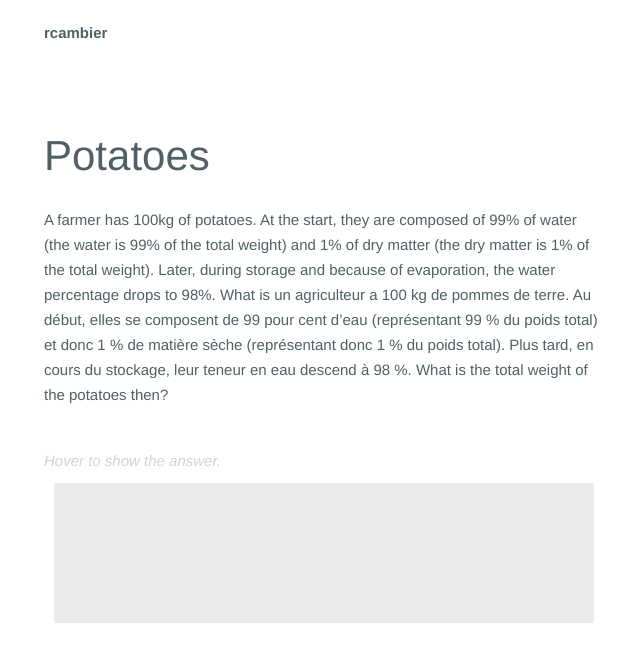
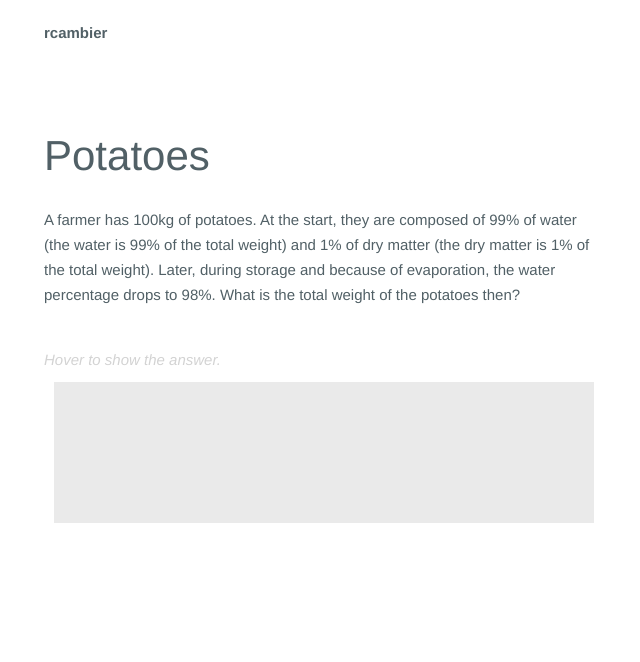
Before and after one commit to RCambier/rcambier.github.io, a Jekyll site: the page built from _posts/2018-12-26-potatoes.md, in a window 1280 px wide. Shown: the top 662 px of the page, without its empty margins (316-956 px from the left). Built offline with Jekyll 4.4.1, drawn with Linux system fonts in a browser that asks for light colours.

Commit message:
Update 2018-12-26-potatoes.md

```diff
--- a/_posts/2018-12-26-potatoes.md
+++ b/_posts/2018-12-26-potatoes.md
@@ -8,8 +8,7 @@ difficulty: 1.5
 
 A farmer has 100kg of potatoes. At the start, they are composed of 99% of water (the water is 99% of the total weight) and 1% of dry matter (the dry matter is 1% of the total weight).
 Later, during storage and because of evaporation, the water percentage drops to 98%.
-What is
-un agriculteur a 100 kg de pommes de terre. Au début, elles se composent de 99 pour cent d'eau (représentant 99 % du poids total) et donc 1 % de matière sèche (représentant donc 1 % du poids total). Plus tard, en cours du stockage, leur teneur en eau descend à 98 %. What is the total weight of the potatoes then?
+What is the total weight of the potatoes then?
 
 
 
```
